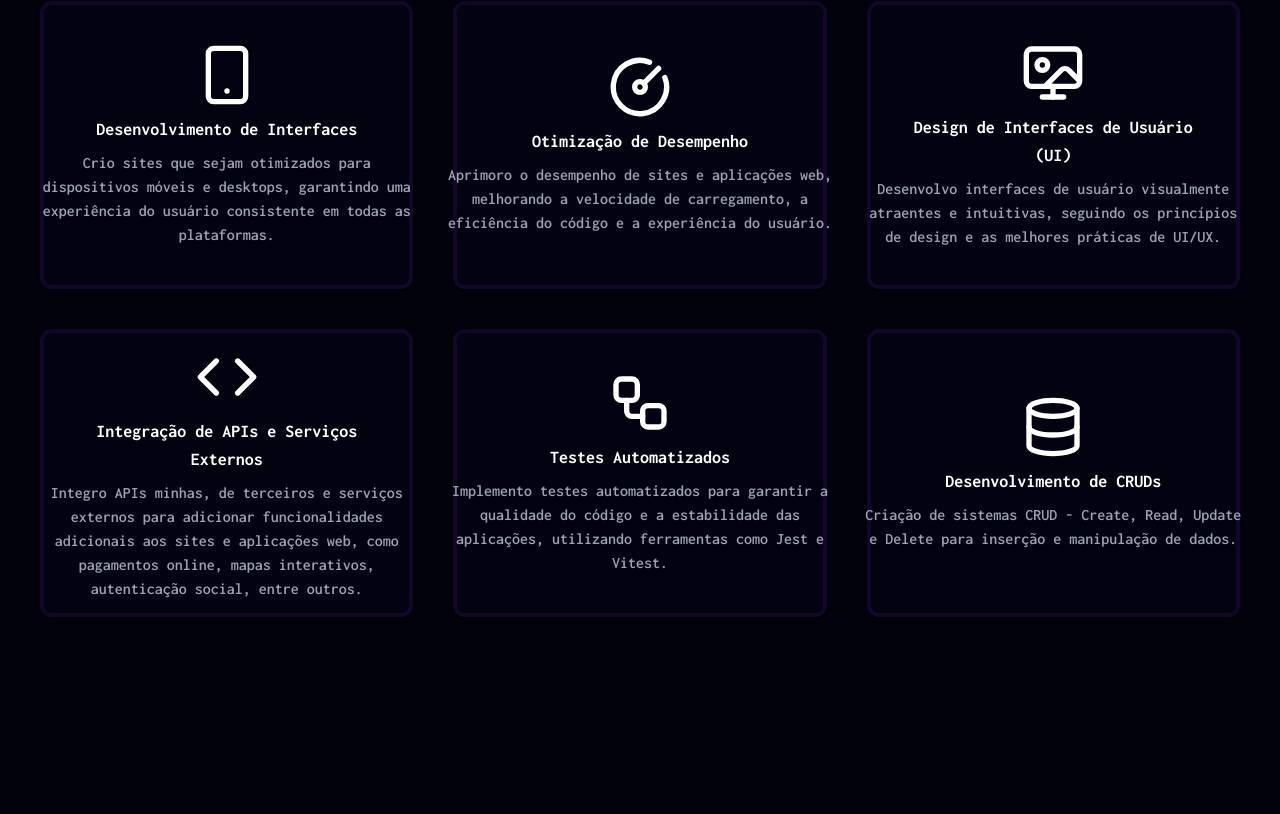
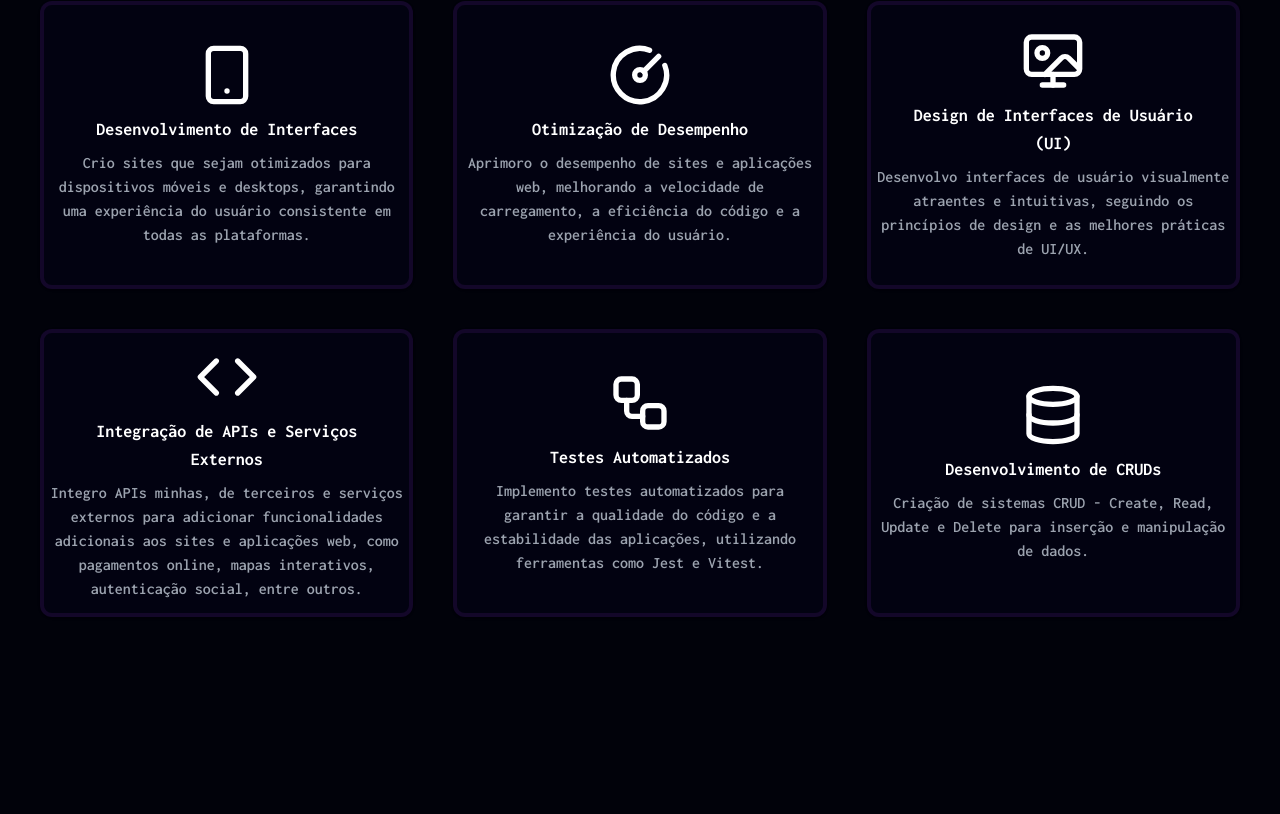
Before and after one commit to lucascmpos/lucascmpos-portfolio, a React (Vite) app: page / in a window 1280 px wide. Shown: the part 1800-2614 px from the top of the page. Built offline with nearby package versions, Linux system fonts and the light colour scheme.

Commit message:
style: adjusting padding in components

```diff
--- a/src/components/projects.tsx
+++ b/src/components/projects.tsx
@@ -594,7 +594,7 @@ const Projects = ({ language, theme }) => {
     >
       <div className="flex flex-col items-center justify-center px-2 pb-20 md:items-start">
         <h1
-          className={` text-4xl font-bold ${
+          className={` text-center text-4xl font-bold ${
             theme === "light" ? "text-black" : "text-gray-200"
           }`}
         >
--- a/src/components/services.jsx
+++ b/src/components/services.jsx
@@ -193,7 +193,7 @@ const Services = ({ language, theme }) => {
               {service.title[language]}
             </h2>
             <p
-              className={`w-fit text-center font-semibold  lg:w-96 ${theme === "light" ? "text-gray-600" : "text-gray-400"}`}
+              className={`w-fit px-4 text-center font-semibold  lg:w-96 ${theme === "light" ? "text-gray-600" : "text-gray-400"}`}
             >
               {service.description[language]}
             </p>
```
